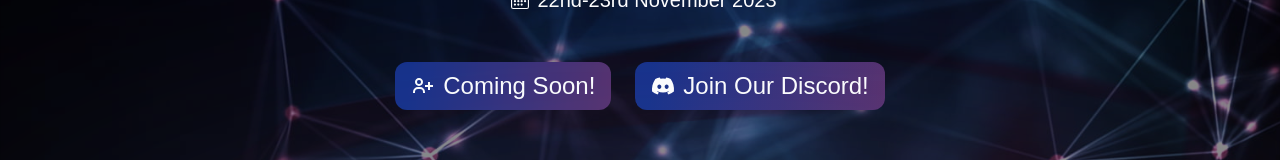
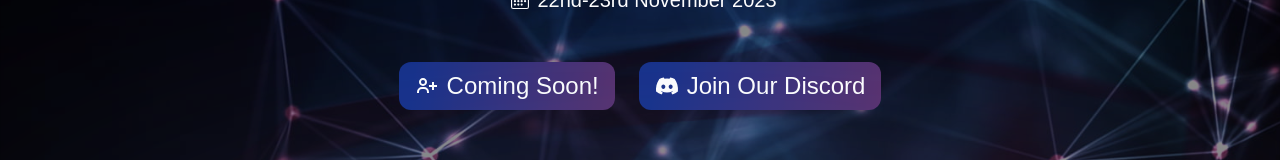
Before and after one commit to nawed2611/hackwithmait, a React (Vite) app: page / in a window 1280 px wide. Shown: the part 418-578 px from the top of the page. Built offline with nearby package versions, Linux system fonts and the light colour scheme; a web font is replaced by a local one; what tw-elements would draw is missing.

Commit message:
Check fix

```diff
--- a/src/pages/Hero.jsx
+++ b/src/pages/Hero.jsx
@@ -81,7 +81,7 @@ const Hero = () => {
                         whileHover={{ scale: 1.1 }}
                         whileTap={{ scale: 1 }}
                         className='mt-6 sm:mt-12 flex items-center text-2xl  justify-center px-4 p-2 button-bg  rounded-xl'>
-                        <FaDiscord size={24} className='mr-2' />{' '}<p>Join Our Discord!</p></motion.a>
+                        <FaDiscord size={24} className='mr-2' />{' '}<p>Join Our Discord</p></motion.a>
                 </div>
             </motion.div>
         </div >
```
